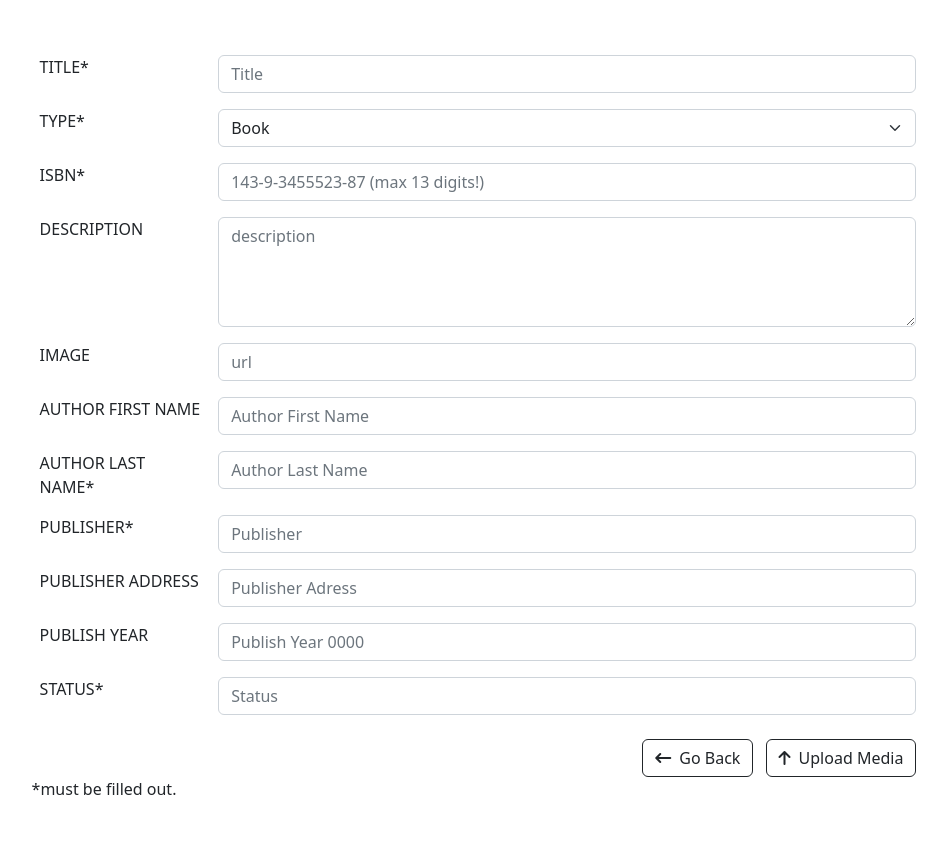
After one commit to Silia-Maria/BE17-CR4-Silia, a PHP site: page /create.php in a window 1280 px wide. The commit adds this page. Shown: the part 629-1494 px from the top of the page, without its empty margins (162-1109 px from the left). Run offline with PHP 8.4, Linux system fonts and the light colour scheme; some web fonts are replaced.

Commit message:
added create and a_create

```diff
--- /dev/null
+++ b/create.php
@@ -0,0 +1,111 @@
+<!DOCTYPE html>
+<html lang="en">
+
+<head>
+    <meta charset="UTF-8">
+    <meta http-equiv="X-UA-Compatible" content="IE=edge">
+    <meta name="viewport" content="width=device-width, initial-scale=1.0">
+    <?php require_once "./components/styles.php" ?>
+    <link rel="stylesheet" href="style.css">
+    <title>Document</title>
+</head>
+
+<body>
+
+    <!------------------
+    Nav Bar
+-------------------->
+
+    <nav class="navbar">
+        <div class="container-fluid d-lfex justify-content-between">
+            <a class="navbar-brand fs-3">Vienna City Library</a>
+            <i class="fa-solid fa-bars fs-3"></i>
+        </div>
+    </nav>
+
+    <!------------------
+    Hero
+-------------------->
+    <div class="create-hero">
+        <div class="fs-2">
+            Updload new Media
+        </div>
+
+    </div>
+
+
+    <!------------------
+        Form
+-------------------->
+
+    <div class="container">
+
+        <fieldset class="my-5">
+
+            <form action="actions/a_create.php" method="post" enctype="multipart/form-data">
+                <table class="table table-borderless">
+                    <tr>
+                        <th>Title*</th>
+                        <td><input type="text" name="title" class="w-100 form-control" placeholder="Title"></td>
+                    </tr>
+                    <tr>
+                        <th>Type*</th>
+                        <td><select name="type" class="w-100 form-select form-control">
+                                <option value="book" selected>Book</option>
+                                <option value="CD">CD</option>
+                                <option value="DVD">DVD</option>
+                            </select></td>
+                    </tr>
+
+                    <tr>
+                        <th>ISBN*</th>
+                        <td><input type="text" name="isbn" class="w-100 form-control" placeholder="143-9-3455523-87 (max 13 digits!)"></td>
+                    </tr>
+                    <tr>
+                        <th>Description</th>
+                        <td><textarea name="description" cols="30" rows="4" class="form-control" placeholder="description"></textarea></td>
+
+                    </tr>
+                    <tr>
+                        <th>Image</th>
+                        <td><input type="text" name="image" placeholder="url" class="w-100 form-control"></td>
+                    </tr>
+                    <tr>
+                        <th>Author First Name</th>
+                        <td><input type="text" name="author_first_name" placeholder="Author First Name" class="w-100 form-control"></td>
+                    </tr>
+                    <tr>
+                        <th>Author Last Name*</th>
+                        <td><input type="text" name="author_last_name" placeholder="Author Last Name" class="w-100 form-control"></td>
+                    </tr>
+                    <tr>
+                        <th>Publisher*</th>
+                        <td><input type="text" name="publisher_name" placeholder="Publisher" class="w-100 form-control"></td>
+                    </tr>
+                    <tr>
+                        <th>Publisher Address</th>
+                        <td><input type="text" name="publisher_address" placeholder="Publisher Adress" class="w-100 form-control"></td>
+                    </tr>
+                    <tr>
+                        <th>Publish Year</th>
+                        <td><input type="text" name="publish_date" placeholder="Publish Year 0000" class="w-100 form-control"></td>
+                    </tr>
+                    <tr>
+                        <th>Status*</th>
+                        <td><input type="text" name="status" placeholder="Status" class="w-100 form-control"></td>
+                    </tr>
+
+                </table>
+                <div class="text-end">
+                    <a href="index.php"><button type="button" class="btn btn-outline-dark me-2"><i class="fa-solid fa-arrow-left-long me-2"></i>Go Back</button></a>
+                    <button type="submit" class="btn btn-outline-dark me-2"><i class="fa-solid fa-arrow-up me-2"></i>Upload Media</button>
+                </div>
+                <p>*must be filled out.</p>
+            </form>
+        </fieldset>
+    </div>
+
+
+</body>
+
+</html>
--- a/style.css
+++ b/style.css
@@ -1,4 +1,8 @@
-/* Navbar */
+/*
+-----------------
+ Navbar
+-----------------
+ */
 
 .navbar-brand {
     font-family: 'Cormorant', serif;
@@ -6,7 +10,11 @@
 }
 
 
-/* Hero */
+/*
+-----------------
+ Hero
+-----------------
+ */
 
 .hero {
     width: 100%;
@@ -34,7 +42,11 @@
 }
 
 
-/* Content */
+/*
+--------------------
+Content index.php
+--------------------
+ */
 
 .content-header {
     /* background-color: #E4DCCF; */
@@ -93,8 +105,37 @@
     border-bottom: 0.5px solid grey;
 }
 
-.card img {
+
+/*
+-----------------
+ Form create.php
+-----------------
+ */
+
+.create-hero {
+    background-image: url(https://images.unsplash.com/photo-1513475382585-d06e58bcb0e0?ixlib=rb-4.0.3&ixid=MnwxMjA3fDB8MHxwaG90by1wYWdlfHx8fGVufDB8fHx8&auto=format&fit=crop&w=1770&q=80);
     width: 100%;
-    height: 60vh;
-    object-fit: cover;
+    height: 70vh;
+    background-position: 0 30%;
 }
+
+.create-hero div {
+    color: white;
+    text-transform: uppercase;
+    font-weight: 100;
+    position: absolute;
+    top: 40%;
+    left: 20%;
+}
+
+fieldset {
+    width: 80%;
+    margin: 0 auto;
+}
+
+fieldset th {
+    width: 20%;
+    text-transform: uppercase;
+    font-weight: 300;
+    padding-bottom: 0;
+}
```
Also changed, not shown: actions/a_create.php (added, +69 -0 lines), error.php (added, +21 -0 lines), index.php (+8 -8 lines).
